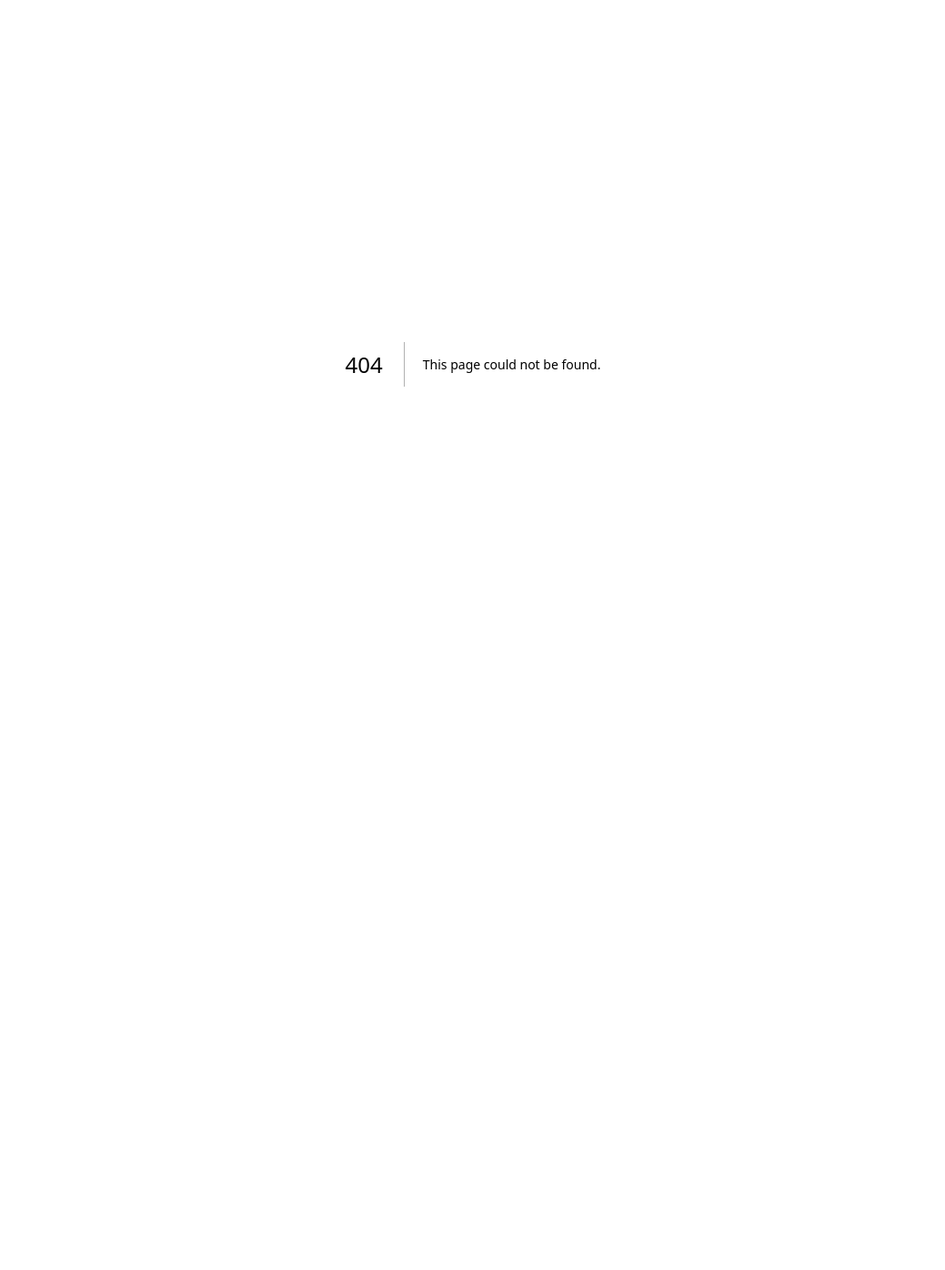
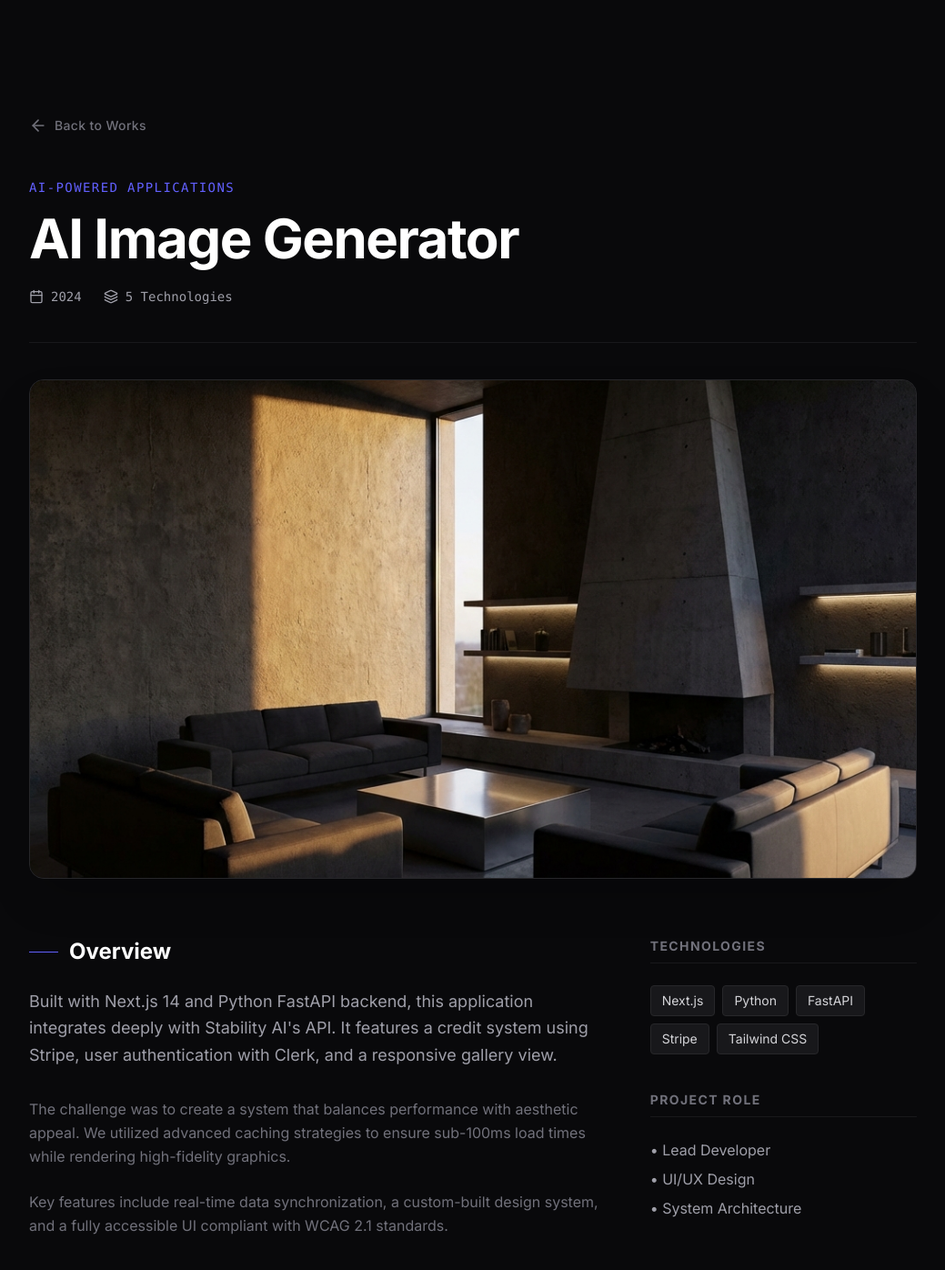
Before and after one commit to dilshandevxx/portfolio-upwork-my-work, a Next.js app: page /projects/1 in a window 1280 px wide. Before the commit this address had no page. Shown: the top 1396 px of the page at 91% size, without its empty margins (120-1159 px from the left). Before the commit the page ends 800 px from the top, so only its background shows below. Built offline with nearby package versions, Linux system fonts and the light colour scheme.

Commit message:
make selected work page

```diff
--- /dev/null
+++ b/app/projects/[id]/page.tsx
@@ -0,0 +1,157 @@
+"use client";
+
+import { projects } from "@/lib/projects";
+import { notFound } from "next/navigation";
+import Image from "next/image";
+import Link from "next/link";
+import { ArrowLeft, ArrowUpRight, Github, Calendar, Layers } from "lucide-react";
+import { motion } from "framer-motion";
+
+export default function ProjectDetailsPage({ params }: { params: { id: string } }) {
+  const project = projects.find((p) => p.id === params.id);
+
+  if (!project) {
+    return notFound();
+  }
+
+  return (
+    <div className="min-h-screen bg-zinc-950 text-white pt-32 pb-24">
+      <div className="max-w-5xl mx-auto px-6">
+        {/* Back Link */}
+        <Link
+            href="/projects"
+            className="inline-flex items-center gap-2 text-zinc-500 hover:text-white transition-colors mb-12 group"
+        >
+            <ArrowLeft size={20} className="group-hover:-translate-x-1 transition-transform" />
+            <span className="text-sm font-medium tracking-wide">Back to Works</span>
+        </Link>
+
+        {/* Hero Section */}
+        <motion.div
+            initial={{ opacity: 0, y: 20 }}
+            animate={{ opacity: 1, y: 0 }}
+            transition={{ duration: 0.5 }}
+            className="mb-16"
+        >
+            <div className="flex flex-col md:flex-row md:items-end justify-between gap-6 mb-10 border-b border-zinc-900 pb-10">
+                <div>
+                    <span className="block text-indigo-500 font-mono text-sm mb-4 tracking-widest uppercase">
+                        {project.category}
+                    </span>
+                    <h1 className="text-4xl md:text-6xl font-bold tracking-tight mb-6">
+                        {project.title}
+                    </h1>
+                     <div className="flex items-center gap-6 text-zinc-400 text-sm font-mono">
+                        <div className="flex items-center gap-2">
+                            <Calendar size={16} />
+                            <span>{project.year}</span>
+                        </div>
+                        <div className="flex items-center gap-2">
+                            <Layers size={16} />
+                            <span>{project.tags.length} Technologies</span>
+                        </div>
+                    </div>
+                </div>
+
+                <div className="flex items-center gap-3">
+                    {project.link && project.link !== "#" && (
+                        <a
+                            href={project.link}
+                            target="_blank"
+                            rel="noopener noreferrer"
+                            className="flex items-center gap-2 px-6 py-3 bg-white text-black rounded-full font-bold hover:scale-105 transition-transform"
+                        >
+                            <span>Live Demo</span>
+                            <ArrowUpRight size={18} />
+                        </a>
+                    )}
+                     {project.github && project.github !== "#" && (
+                        <a
+                            href={project.github}
+                            target="_blank"
+                            rel="noopener noreferrer"
+                            className="p-3 bg-zinc-900 text-white rounded-full border border-zinc-800 hover:bg-zinc-800 transition-colors"
+                        >
+                            <Github size={20} />
+                        </a>
+                    )}
+                </div>
+            </div>
+
+            {/* Hero Image */}
+            <div className="relative aspect-video w-full overflow-hidden rounded-2xl bg-zinc-900 border border-zinc-800 shadow-2xl">
+                <Image
+                    src={project.image}
+                    alt={project.title}
+                    fill
+                    className="object-cover"
+                    priority
+                />
+            </div>
+        </motion.div>
+
+        {/* Content Section */}
+        <motion.div
+             initial={{ opacity: 0, y: 20 }}
+             animate={{ opacity: 1, y: 0 }}
+             transition={{ duration: 0.5, delay: 0.2 }}
+             className="grid grid-cols-1 md:grid-cols-3 gap-12"
+        >
+            {/* Main Description */}
+            <div className="md:col-span-2 space-y-8">
+                <div>
+                    <h2 className="text-2xl font-bold mb-6 flex items-center gap-3">
+                        <span className="w-8 h-[1px] bg-indigo-500 inline-block"></span>
+                        Overview
+                    </h2>
+                    <p className="text-zinc-400 text-lg leading-relaxed">
+                        {project.longDescription || project.description}
+                    </p>
+                </div>
+
+                {/* Fallback mock content for demonstration if description is short */}
+                <div className="space-y-6 text-zinc-500 leading-relaxed">
+                    <p>
+                        The challenge was to create a system that balances performance with aesthetic appeal.
+                        We utilized advanced caching strategies to ensure sub-100ms load times while rendering high-fidelity graphics.
+                    </p>
+                    <p>
+                         Key features include real-time data synchronization, a custom-built design system, and a fully accessible UI compliant with WCAG 2.1 standards.
+                    </p>
+                </div>
+            </div>
+
+            {/* Sidebar Details */}
+            <div className="space-y-10">
+                <div>
+                    <h3 className="text-sm font-bold uppercase tracking-widest text-zinc-500 mb-6 border-b border-zinc-900 pb-2">
+                        Technologies
+                    </h3>
+                    <div className="flex flex-wrap gap-2">
+                        {project.tags.map((tag) => (
+                            <span
+                                key={tag}
+                                className="px-3 py-1.5 bg-zinc-900 text-zinc-300 text-sm rounded border border-zinc-800"
+                            >
+                                {tag}
+                            </span>
+                        ))}
+                    </div>
+                </div>
+
+                <div>
+                     <h3 className="text-sm font-bold uppercase tracking-widest text-zinc-500 mb-6 border-b border-zinc-900 pb-2">
+                        Project Role
+                    </h3>
+                    <ul className="space-y-2 text-zinc-400">
+                        <li>&bull; Lead Developer</li>
+                        <li>&bull; UI/UX Design</li>
+                        <li>&bull; System Architecture</li>
+                    </ul>
+                </div>
+            </div>
+        </motion.div>
+      </div>
+    </div>
+  );
+}
--- a/app/projects/page.tsx
+++ b/app/projects/page.tsx
@@ -4,6 +4,7 @@ import { useState } from "react";
 import { motion, AnimatePresence } from "framer-motion";
 import { projects, categories, ProjectCategory } from "@/lib/projects";
 import Image from "next/image";
+import Link from "next/link";
 import { ArrowUpRight, Github } from "lucide-react";
 
 export default function ProjectsPage() {
@@ -61,6 +62,7 @@ export default function ProjectsPage() {
                 key={project.id}
                 className="group cursor-pointer"
               >
+               <Link href={`/projects/${project.id}`} className="block h-full">
                 {/* Image Container */}
                 <div className="relative aspect-[16/10] bg-zinc-900 rounded-2xl overflow-hidden mb-6 border border-zinc-800/50">
                     <div className="absolute inset-0 bg-black/20 group-hover:bg-transparent transition-colors duration-500 z-10" />
@@ -105,6 +107,7 @@ export default function ProjectsPage() {
                         ))}
                     </div>
                 </div>
+               </Link>
               </motion.div>
             ))}
           </AnimatePresence>
```
